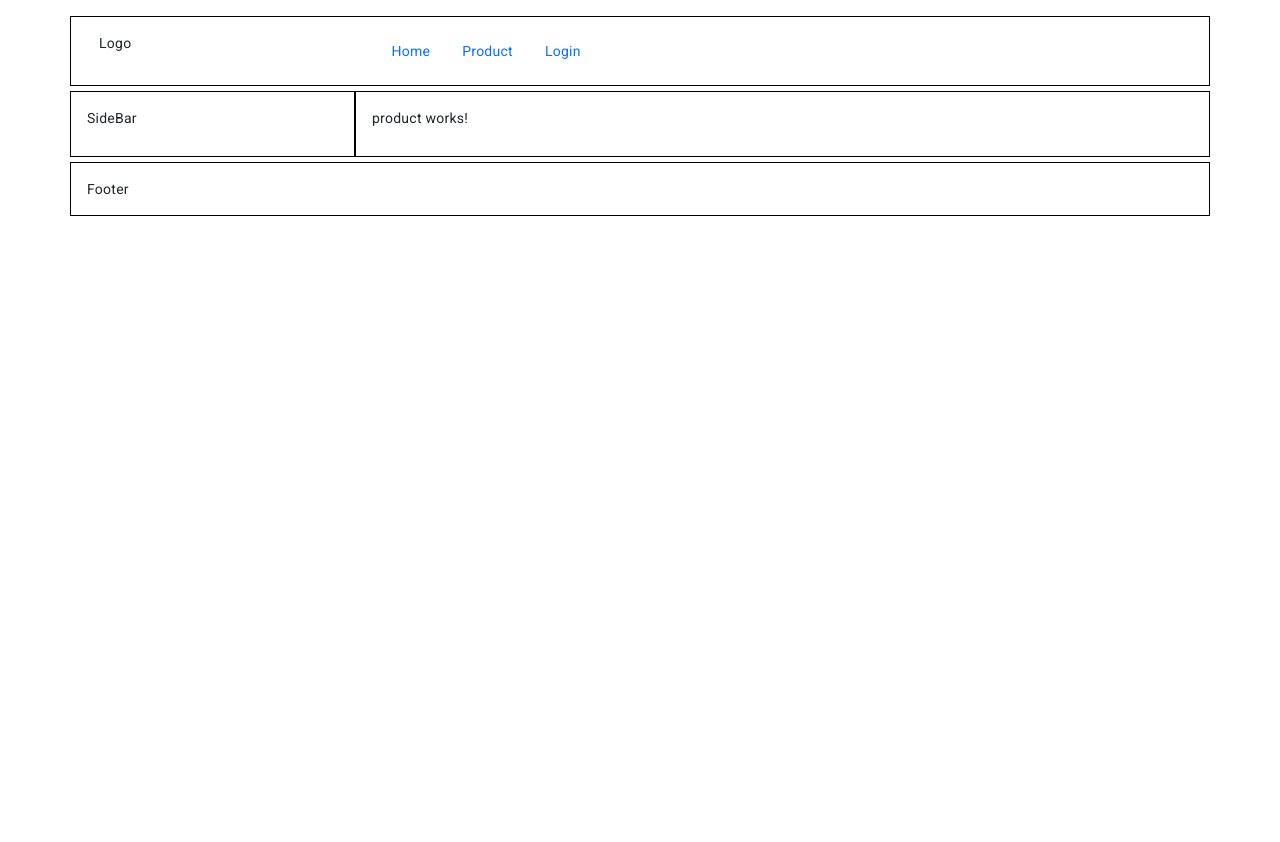
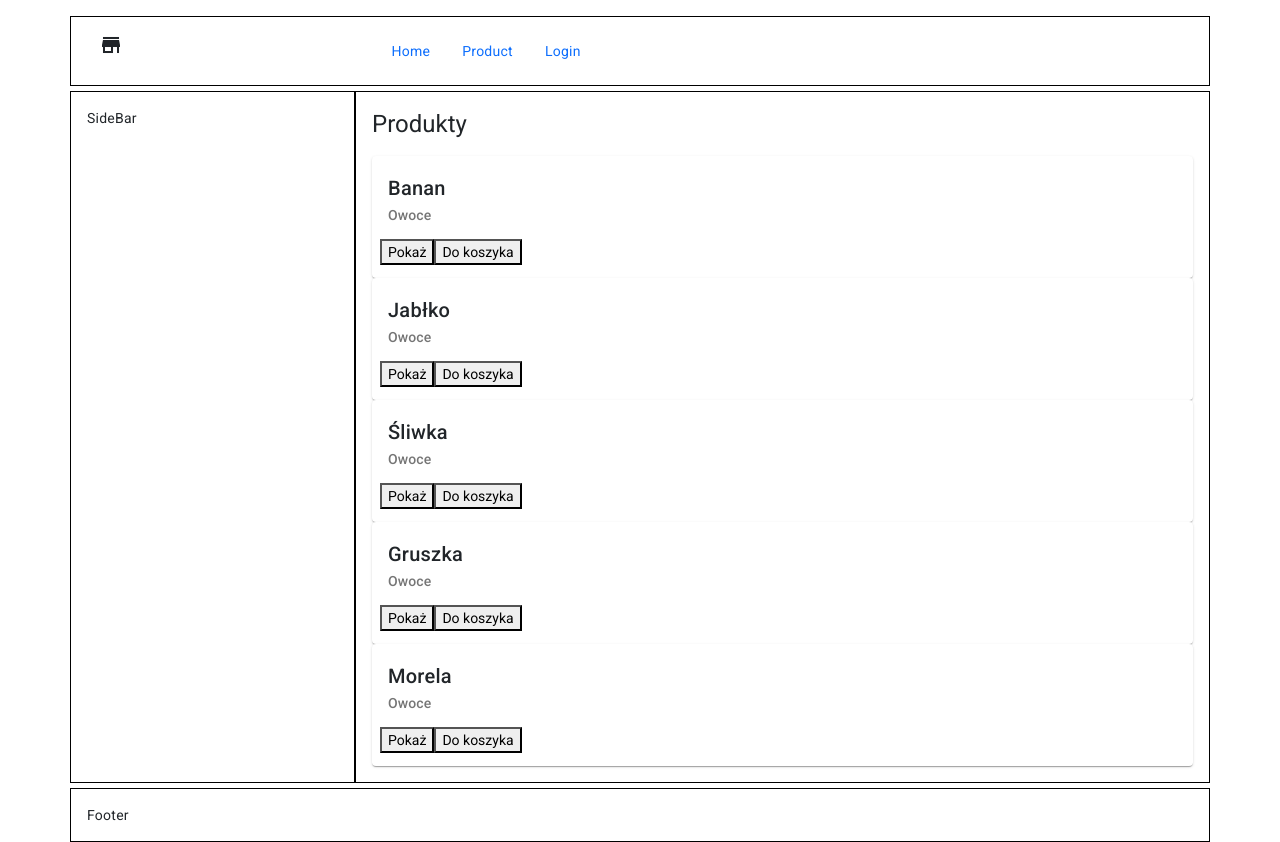
Before and after one commit to gruhol/eparczew, an Angular app: page /product in a window 1280 px wide. Before the commit the page ends 816 px from the top, so only its background shows below. Built offline with nearby package versions, Linux system fonts and the light colour scheme.

Commit message:
Add something

```diff
--- /dev/null
+++ b/src/app/modules/product/model/product.ts
@@ -0,0 +1,4 @@
+export interface Product {
+    name: string,
+    category: string
+}
--- a/src/app/modules/product/product.component.html
+++ b/src/app/modules/product/product.component.html
@@ -1 +1,11 @@
-<p>product works!</p>
+<h1>Produkty</h1>
+<mat-card *ngFor="let product of product">
+    <mat-card-header>
+      <mat-card-title>{{product.name}}</mat-card-title>
+      <mat-card-subtitle>{{product.category}}</mat-card-subtitle>
+    </mat-card-header>
+    <mat-card-actions>
+      <button mat-button>Pokaż</button>
+      <button mat-button>Do koszyka</button>
+    </mat-card-actions>
+  </mat-card>
--- a/src/app/modules/product/product.component.ts
+++ b/src/app/modules/product/product.component.ts
@@ -1,4 +1,6 @@
 import { Component } from '@angular/core';
+import { Product } from './model/product';
+import { ProductService } from './product.service';
 
 @Component({
   selector: 'app-product',
@@ -6,5 +8,15 @@ import { Component } from '@angular/core';
   styleUrls: ['./product.component.scss']
 })
 export class ProductComponent {
+  product: Product[] = []
 
+  constructor(private productService: ProductService) {}
+
+  ngOnInit(): void {
+    this.getProducts();
+  }
+
+  getProducts() {
+    this.product = this.productService.getProducts();
+  }
 }
--- a/src/app/shared/component/header/header.component.html
+++ b/src/app/shared/component/header/header.component.html
@@ -1,5 +1,5 @@
 <div class="col-3">
-    Logo
+    <mat-icon>store</mat-icon>
 </div>
 <div class="col-9">
     <ul class="nav nav-pills">
```
Also changed, not shown: src/app/shared/material.module.ts (added, +18 -0 lines), src/app/shared/shared.module.ts (+5 -3 lines), 1 other file (tests, documents, lock files or other folders).
